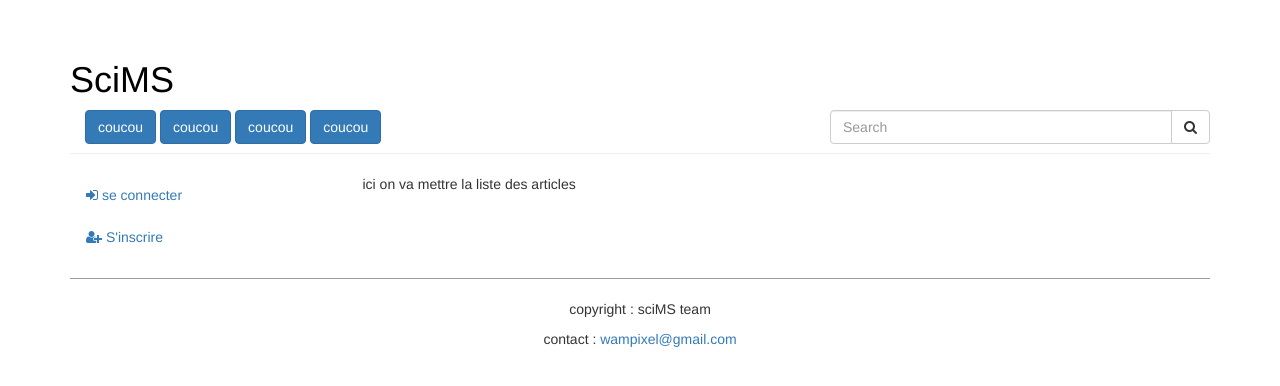
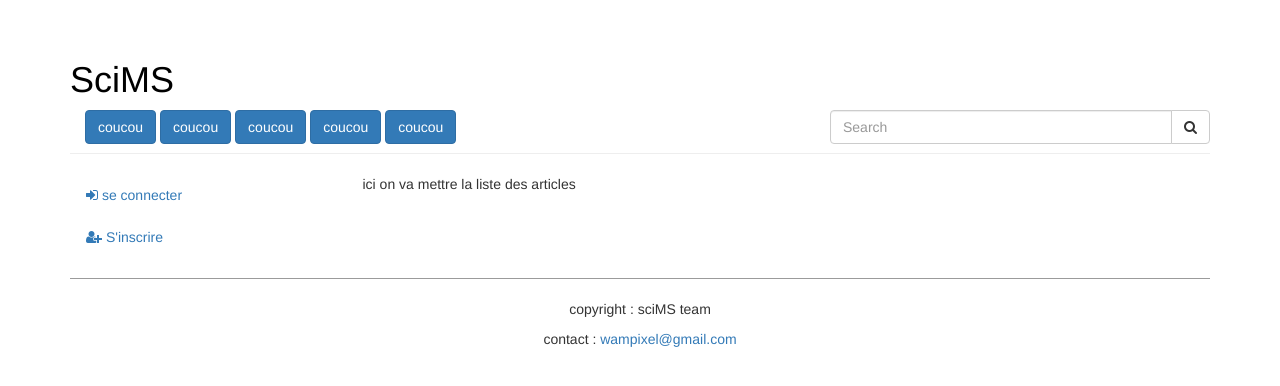
Before and after one commit to wampixel/sciMS, a Django app: page /article/ in a window 1280 px wide. Shown: the top 386 px of the page. Run offline with Django 3.2, Linux system fonts and the light colour scheme; some libraries are stand-ins or nearby versions.

Commit message:
ajout branche article_view

```diff
--- a/index/templates/index/base.html
+++ b/index/templates/index/base.html
@@ -18,6 +18,7 @@
         </div>
         <div class="row">
           <div class="col-md-8">
+            <button class="btn btn-primary btn-md">coucou</button>
             <button class="btn btn-primary btn-md">coucou</button>
             <button class="btn btn-primary btn-md">coucou</button>
             <button class="btn btn-primary btn-md">coucou</button>
```
